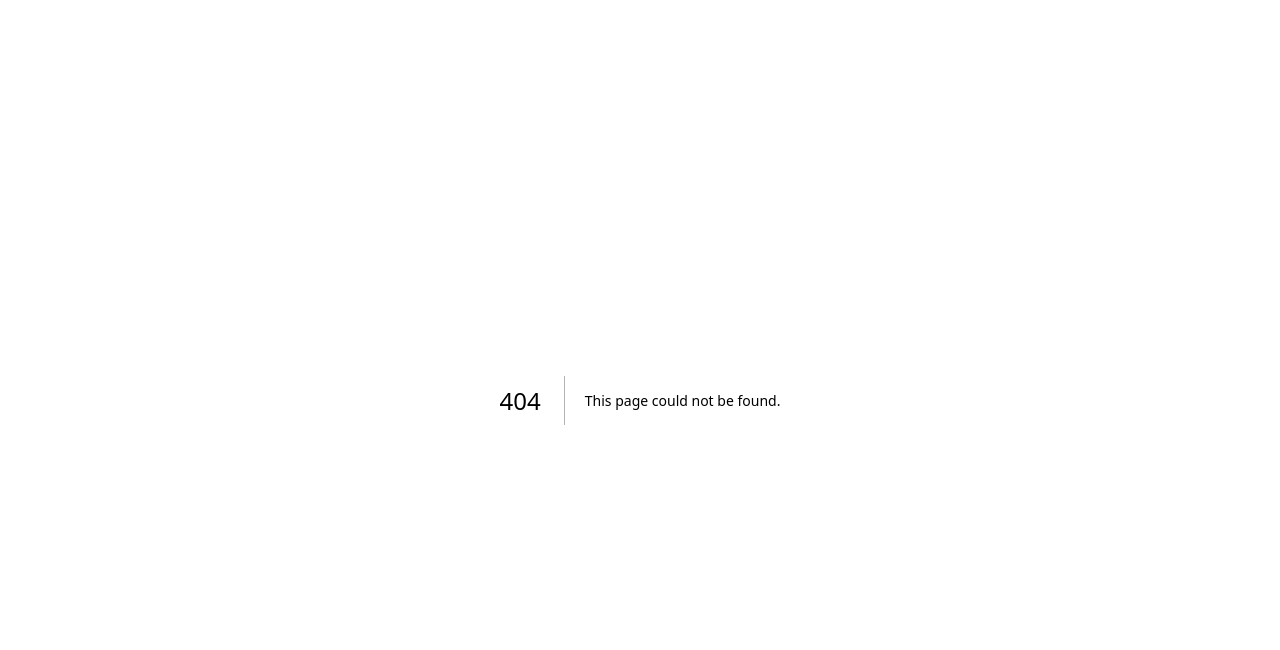
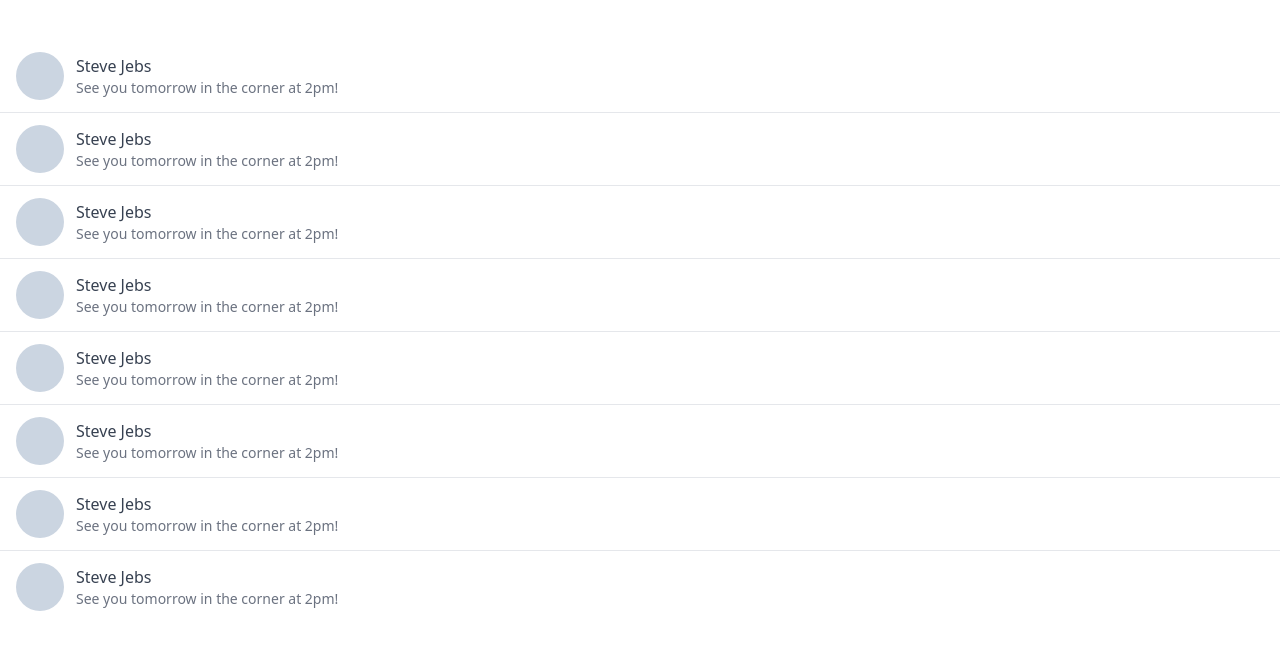
Before and after one commit to ssseok/Carrot-Market, a Next.js app: page /chats in a window 1280 px wide. Before the commit this address had no page. Shown: the top 650 px of the page. Built offline with nearby package versions, Linux system fonts and the light colour scheme.

Commit message:
design: Chats UI

```diff
--- /dev/null
+++ b/pages/chats/index.tsx
@@ -0,0 +1,24 @@
+import type { NextPage } from "next";
+
+const Chats: NextPage = () => {
+  return (
+    <div className="divide-y-[1px] py-10 ">
+      {[...Array(8)].map((_, i) => (
+        <div
+          key={i}
+          className="flex cursor-pointer items-center space-x-3 px-4 py-3"
+        >
+          <div className="h-12 w-12 rounded-full bg-slate-300" />
+          <div>
+            <p className="text-gray-700">Steve Jebs</p>
+            <p className="text-sm  text-gray-500">
+              See you tomorrow in the corner at 2pm!
+            </p>
+          </div>
+        </div>
+      ))}
+    </div>
+  );
+};
+
+export default Chats;
```
